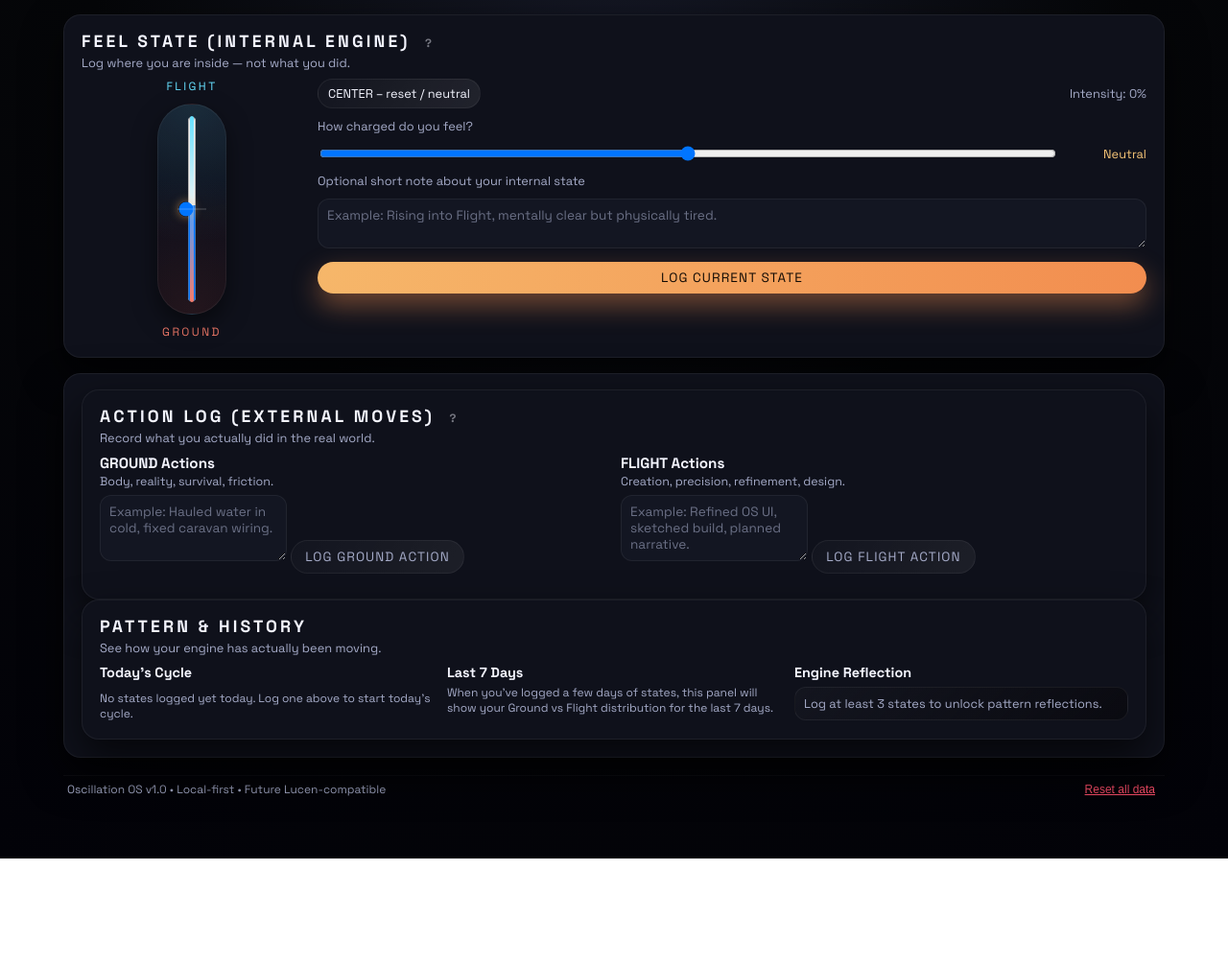
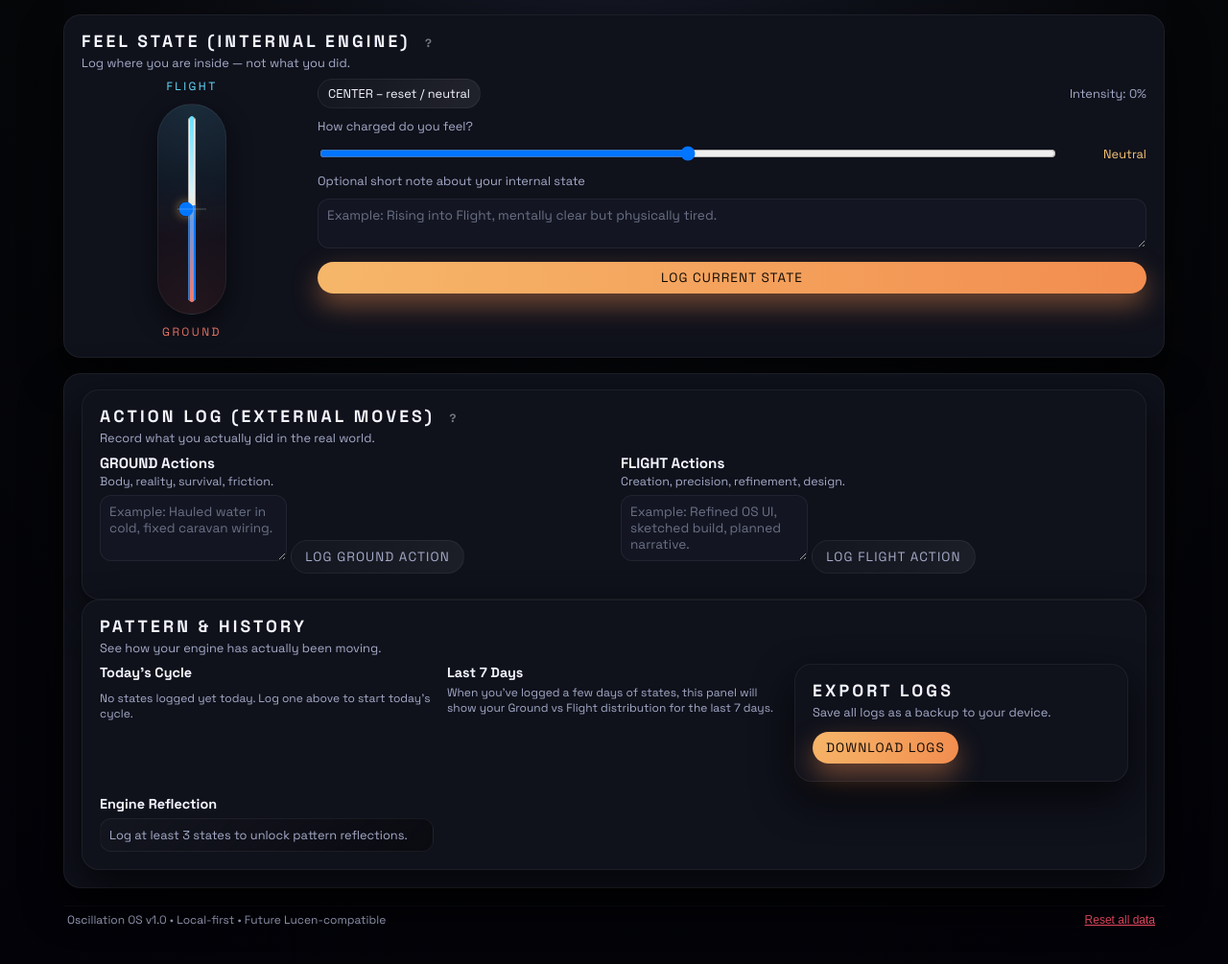
Before and after one commit to lucensolen/Oscillator-OS1.0, a plain HTML site: page index.html in a window 1280 px wide. Shown: the part 97-1102 px from the top of the page at 96% size. Before the commit the page ends 992 px from the top, so only its background shows below. Drawn offline with Linux system fonts and the light colour scheme.

Commit message:
Update index.html

```diff
--- a/index.html
+++ b/index.html
@@ -150,7 +150,13 @@
               </p>
             </div>
           </div>
-
+<section class="osc-panel export-panel">
+  <div class="panel-header">
+    <h2>Export Logs</h2>
+    <p>Save all logs as a backup to your device.</p>
+  </div>
+  <button class="primary-btn" onclick="exportOscillationLogs()">Download Logs</button>
+</section>
           <div class="history-column">
             <h3>Engine Reflection</h3>
             <div id="osc-engine-reflection" class="reflection-box">
```
